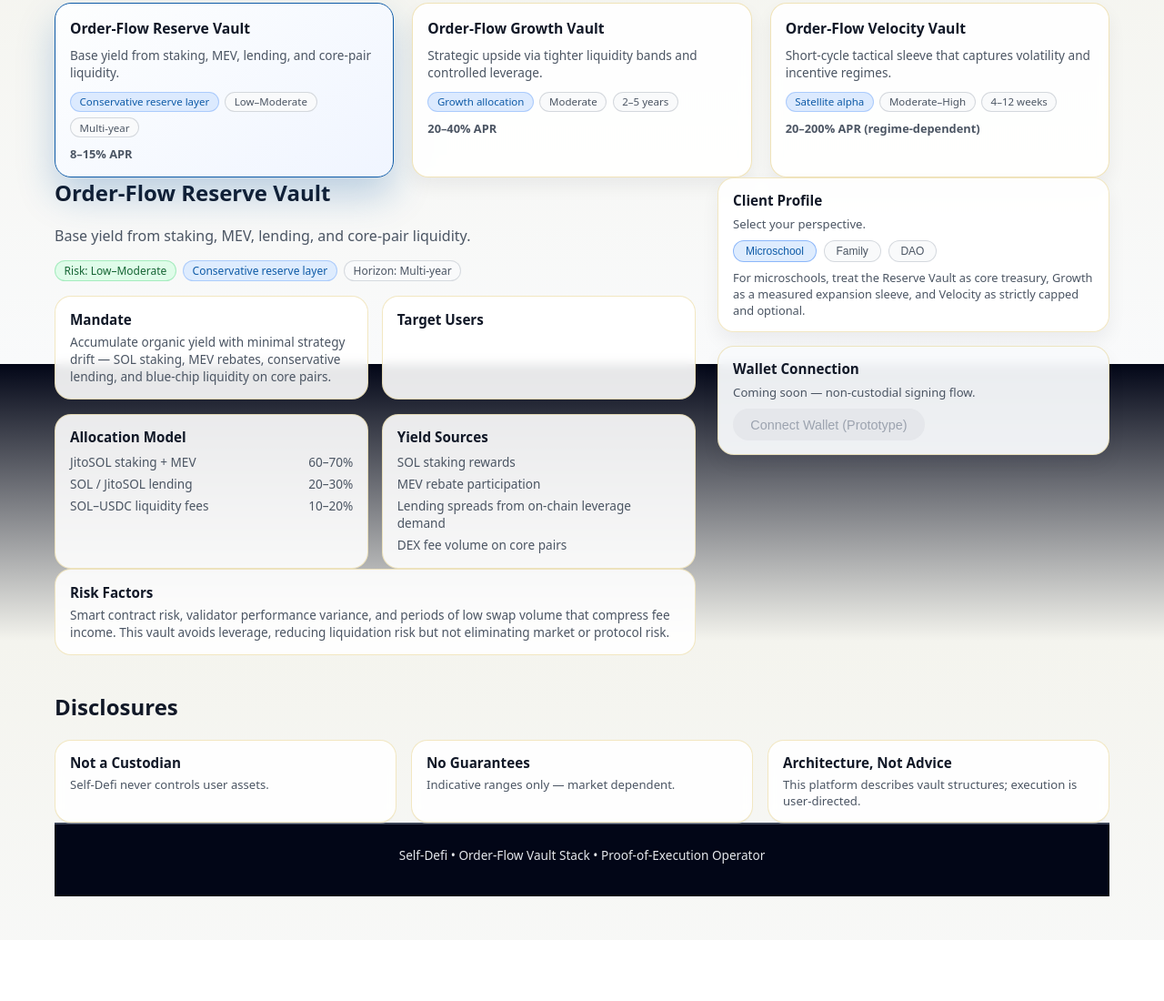
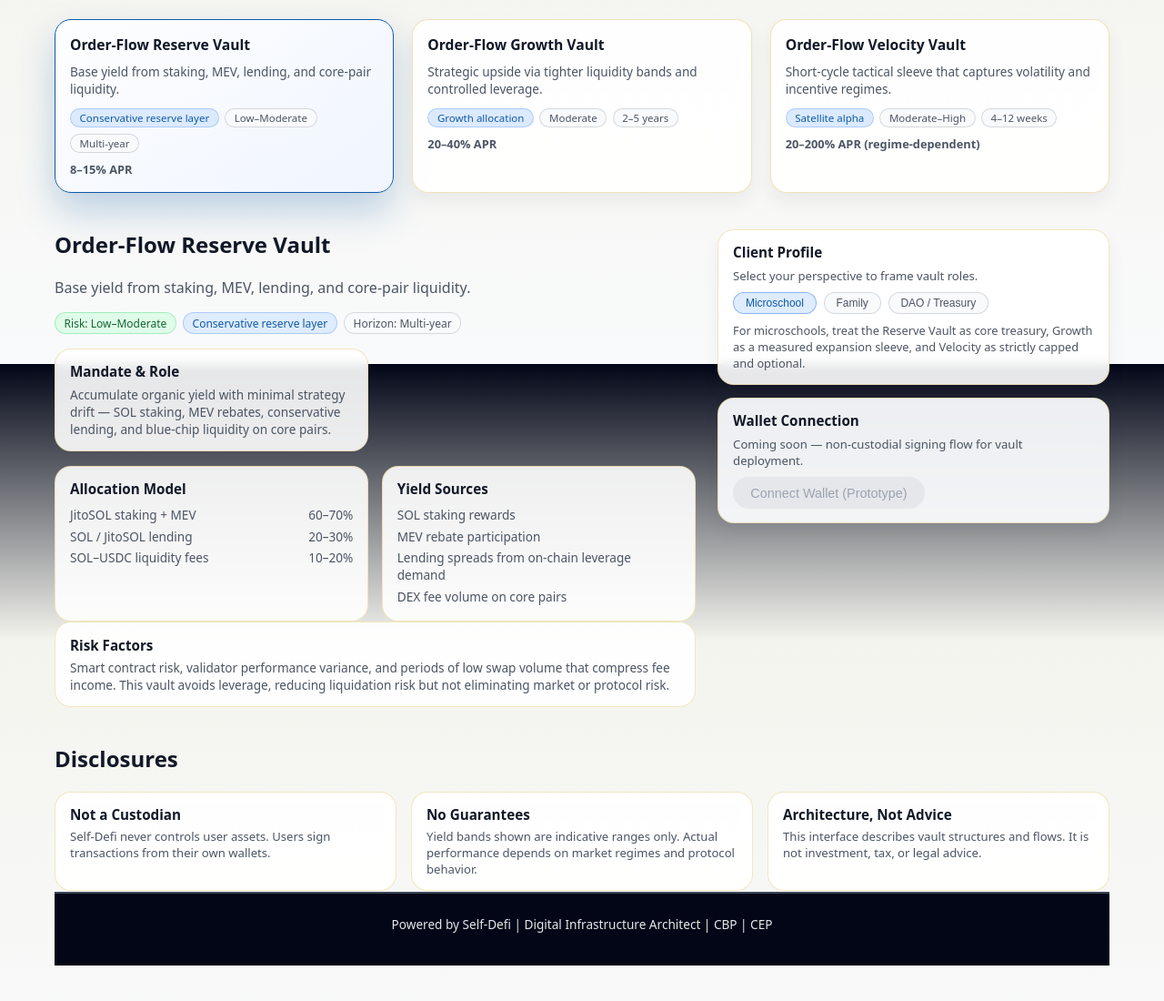
Before and after one commit to Self-Defi/solana-orderflow-vaults, a plain HTML site: page index.html in a window 1280 px wide. Shown: the part 400-1500 px from the top of the page at 91% size. Before the commit the page ends 1433 px from the top, so only its background shows below. Drawn offline with Linux system fonts and the light colour scheme.

Commit message:
Update index.html

```diff
--- a/index.html
+++ b/index.html
@@ -9,16 +9,16 @@
     content="Solana Order-Flow Vaults — Self-Defi architecture for Reserve, Growth, and Velocity vault models."
   />
   <link rel="stylesheet" href="styles.css" />
-  <link rel="icon" type="image/png" href="./assets/self-defi-logo.png" />
+  <link rel="icon" type="image/png" href="./assets/logo.png" />
 </head>
 
 <body>
   <!-- Header -->
   <header class="topbar">
     <div class="brand">
-      <img src="./assets/self-defi-logo.png" class="brand-logo" alt="Logo">
+      <img src="./assets/logo.png" class="brand-logo" alt="Self-Defi Logo">
       <div class="brand-text">
-        <div class="brand-name">Self-Defi</div>
+        <div class="brand-name">SELF-DEFI</div>
         <div class="brand-tagline">Digital Infrastructure Architect</div>
       </div>
     </div>
@@ -53,11 +53,14 @@
           <li><span>Growth</span><strong>20–40% APR</strong></li>
           <li><span>Velocity</span><strong>Regime-Dependent</strong></li>
         </ul>
+        <p class="hero-note">
+          Ranges are indicative bands based on on-chain conditions, not guarantees.
+        </p>
       </div>
     </section>
 
     <!-- Vault cards -->
-    <section id="vaults">
+    <section id="vaults" class="vaults-section">
       <header class="section-header">
         <h2>Vault Lineup</h2>
         <p>Select a vault to view allocation and yield drivers.</p>
@@ -66,24 +69,20 @@
     </section>
 
     <!-- Vault details -->
-    <section id="details">
+    <section id="details" class="details-section">
       <div class="details-layout">
         <div class="details-main">
-          <h2 id="detailTitle">Select a vault to view structure</h2>
+          <h2 id="detailTitle">Order-Flow Reserve Vault</h2>
           <p id="detailTagline" class="detail-tagline">
-            Each vault aligns risk, time horizon, and role in a treasury.
+            Base yield layer from staking, MEV, lending, and core-pair liquidity.
           </p>
 
           <div id="detailBadges" class="detail-badges"></div>
 
           <div class="detail-columns">
             <div class="detail-card">
-              <h3>Mandate</h3>
+              <h3>Mandate &amp; Role</h3>
               <p id="detailMandate"></p>
-            </div>
-            <div class="detail-card">
-              <h3>Target Users</h3>
-              <p id="detailTargetUsers"></p>
             </div>
           </div>
 
@@ -104,38 +103,53 @@
           </div>
         </div>
 
+        <!-- Side panel -->
         <aside class="details-side">
           <div class="side-card">
             <h3>Client Profile</h3>
-            <p class="side-help">Select your perspective.</p>
+            <p class="side-help">Select your perspective to frame vault roles.</p>
             <div class="profile-buttons">
               <button class="btn-chip active" data-profile="school">Microschool</button>
               <button class="btn-chip" data-profile="family">Family</button>
-              <button class="btn-chip" data-profile="dao">DAO</button>
+              <button class="btn-chip" data-profile="dao">DAO / Treasury</button>
             </div>
             <p id="profileHint" class="profile-hint"></p>
           </div>
 
           <div class="side-card side-card-muted">
             <h3>Wallet Connection</h3>
-            <p class="side-help">Coming soon — non-custodial signing flow.</p>
+            <p class="side-help">
+              Coming soon — non-custodial signing flow for vault deployment.
+            </p>
             <button class="btn btn-disabled" disabled>Connect Wallet (Prototype)</button>
           </div>
         </aside>
       </div>
     </section>
 
+    <!-- Disclosures -->
     <section id="disclaimer" class="disclaimer-section">
       <h2>Disclosures</h2>
       <div class="disclaimer-grid">
-        <div class="disclaimer-card"><h3>Not a Custodian</h3><p>Self-Defi never controls user assets.</p></div>
-        <div class="disclaimer-card"><h3>No Guarantees</h3><p>Indicative ranges only — market dependent.</p></div>
-        <div class="disclaimer-card"><h3>Architecture, Not Advice</h3><p>This platform describes vault structures; execution is user-directed.</p></div>
+        <div class="disclaimer-card">
+          <h3>Not a Custodian</h3>
+          <p>Self-Defi never controls user assets. Users sign transactions from their own wallets.</p>
+        </div>
+        <div class="disclaimer-card">
+          <h3>No Guarantees</h3>
+          <p>Yield bands shown are indicative ranges only. Actual performance depends on market regimes and protocol behavior.</p>
+        </div>
+        <div class="disclaimer-card">
+          <h3>Architecture, Not Advice</h3>
+          <p>
+            This interface describes vault structures and flows. It is not investment, tax, or legal advice.
+          </p>
+        </div>
       </div>
     </section>
 
     <footer class="footer">
-      Self-Defi • Order-Flow Vault Stack • Proof-of-Execution Operator
+      Powered by Self-Defi | Digital Infrastructure Architect | CBP | CEP
     </footer>
   </main>
 
```
